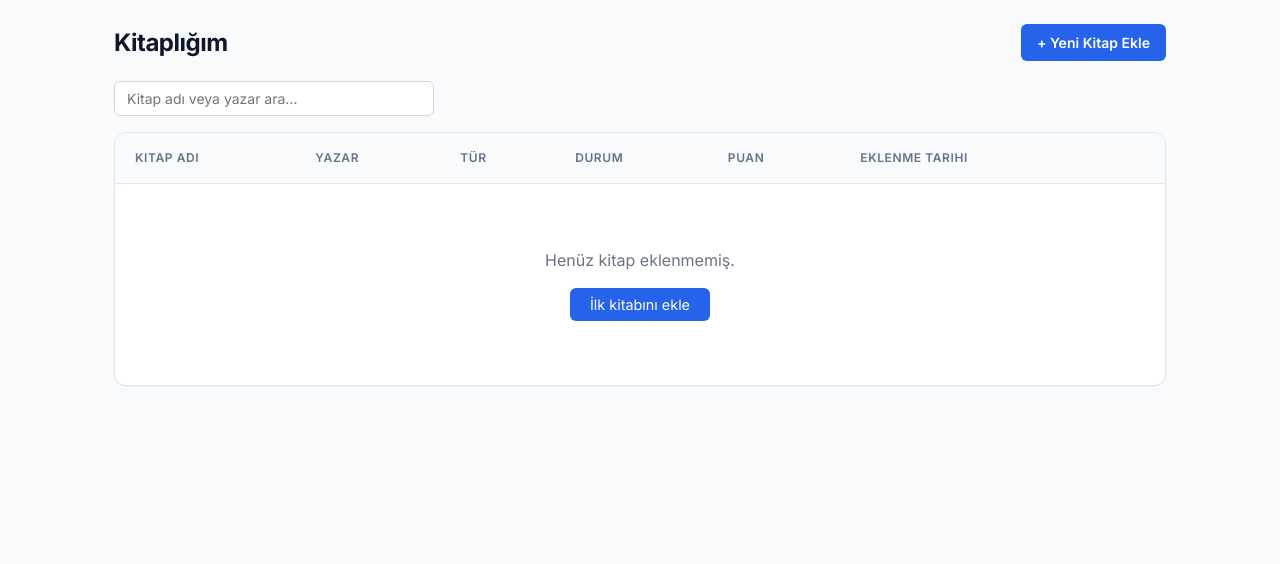
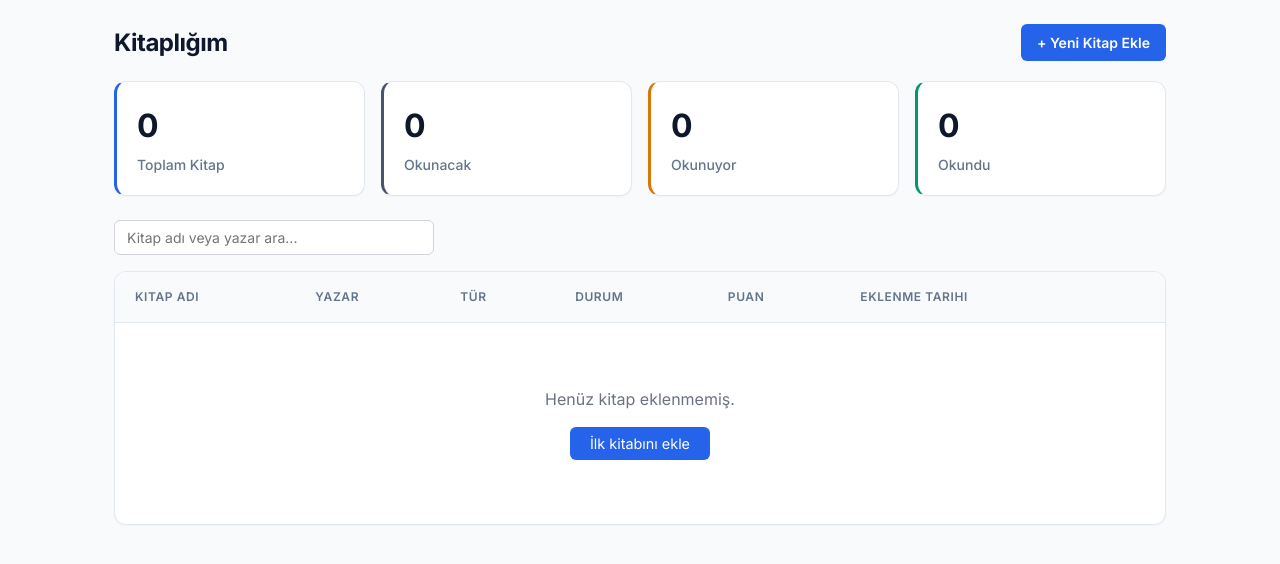
Before and after one commit to acarlarilayda/kitaplik-okuma-listesi, an Angular app: page /kitaplar in a window 1280 px wide. Shown: the top 564 px of the page. Built offline with nearby package versions, Linux system fonts and the light colour scheme.

Commit message:
books-list sayfasina istatistik kartlari eklendi

```diff
--- a/src/app/features/books/pages/books-list/books-list.component.html
+++ b/src/app/features/books/pages/books-list/books-list.component.html
@@ -4,6 +4,24 @@
     <button class="books-list__add-btn" (click)="goToAddBook()">
       + Yeni Kitap Ekle
     </button>
+  </div>
+  <div class="books-list__stats">
+    <div class="stat-card">
+      <span class="stat-card__value">{{ stats().toplam }}</span>
+      <span class="stat-card__label">Toplam Kitap</span>
+    </div>
+    <div class="stat-card stat-card--okunacak">
+      <span class="stat-card__value">{{ stats().okunacak }}</span>
+      <span class="stat-card__label">Okunacak</span>
+    </div>
+    <div class="stat-card stat-card--okunuyor">
+      <span class="stat-card__value">{{ stats().okunuyor }}</span>
+      <span class="stat-card__label">Okunuyor</span>
+    </div>
+    <div class="stat-card stat-card--okundu">
+      <span class="stat-card__value">{{ stats().okundu }}</span>
+      <span class="stat-card__label">Okundu</span>
+    </div>
   </div>
 
   <div class="books-list__toolbar">
--- a/src/app/features/books/pages/books-list/books-list.component.scss
+++ b/src/app/features/books/pages/books-list/books-list.component.scss
@@ -44,3 +44,52 @@
   border-radius: 6px;
   font-size: 14px;
 }
+.books-list__stats {
+  display: grid;
+  grid-template-columns: repeat(4, 1fr);
+  gap: var(--space-4);
+  margin-bottom: var(--space-6);
+}
+
+.stat-card {
+  background: var(--color-surface);
+  border: 1px solid var(--color-border);
+  border-radius: var(--radius-lg);
+  padding: var(--space-5);
+  display: flex;
+  flex-direction: column;
+  gap: var(--space-1);
+  box-shadow: var(--shadow-sm);
+  border-left: 3px solid var(--color-primary);
+}
+
+.stat-card__value {
+  font-size: var(--font-size-2xl);
+  font-weight: 700;
+  color: var(--color-text-primary);
+  letter-spacing: -0.02em;
+}
+
+.stat-card__label {
+  font-size: var(--font-size-sm);
+  color: var(--color-text-secondary);
+  font-weight: 500;
+}
+
+.stat-card--okunacak {
+  border-left-color: var(--color-neutral);
+}
+
+.stat-card--okunuyor {
+  border-left-color: var(--color-warning);
+}
+
+.stat-card--okundu {
+  border-left-color: var(--color-success);
+}
+
+@media (max-width: 768px) {
+  .books-list__stats {
+    grid-template-columns: repeat(2, 1fr);
+  }
+}
--- a/src/app/features/books/pages/books-list/books-list.component.ts
+++ b/src/app/features/books/pages/books-list/books-list.component.ts
@@ -49,6 +49,17 @@ export class BooksListComponent {
   { key: 'puan', header: 'Puan', sortable: true },
   { key: 'eklenmeTarihi', header: 'Eklenme Tarihi', sortable: true }
 ];
+
+// İSTATİSTİKLER: kart alanı için hesaplanan sayılar
+  stats = computed(() => {
+    const list = this.books();
+    return {
+      toplam: list.length,
+      okunacak: list.filter(b => b.durum === 'okunacak').length,
+      okunuyor: list.filter(b => b.durum === 'okunuyor').length,
+      okundu: list.filter(b => b.durum === 'okundu').length
+    };
+  });
 
   // ARAMA + FİLTRE: arama kutusuna göre kitapları filtreliyor
   filteredBooks = computed(() => {
```
